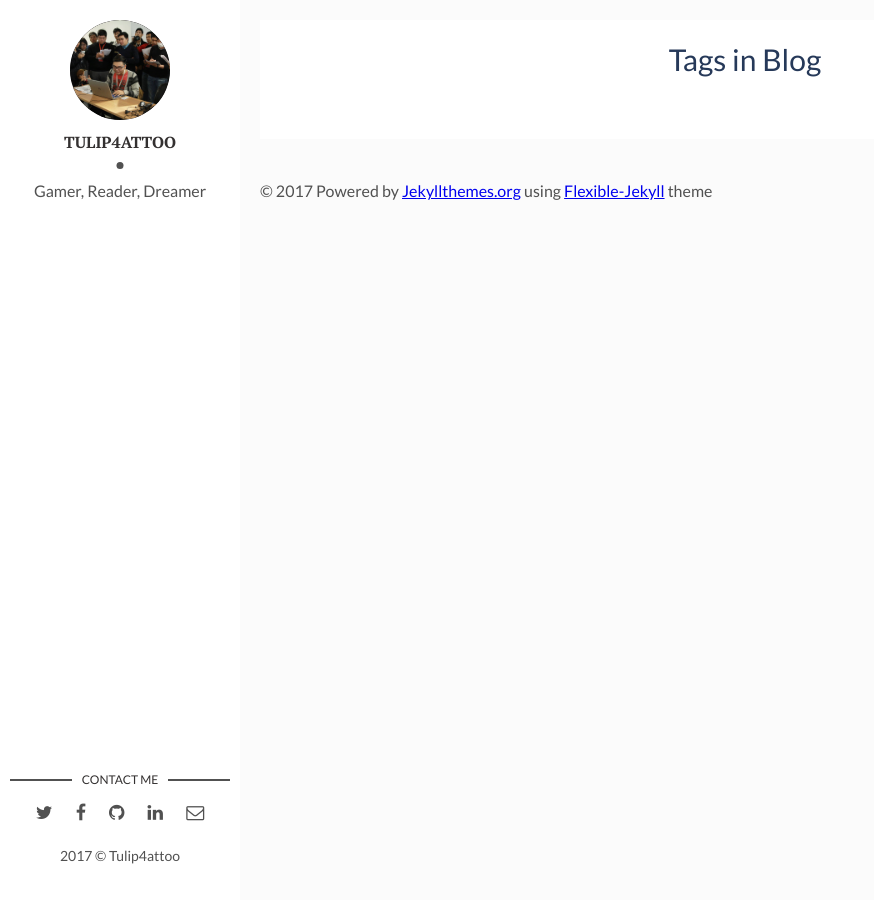
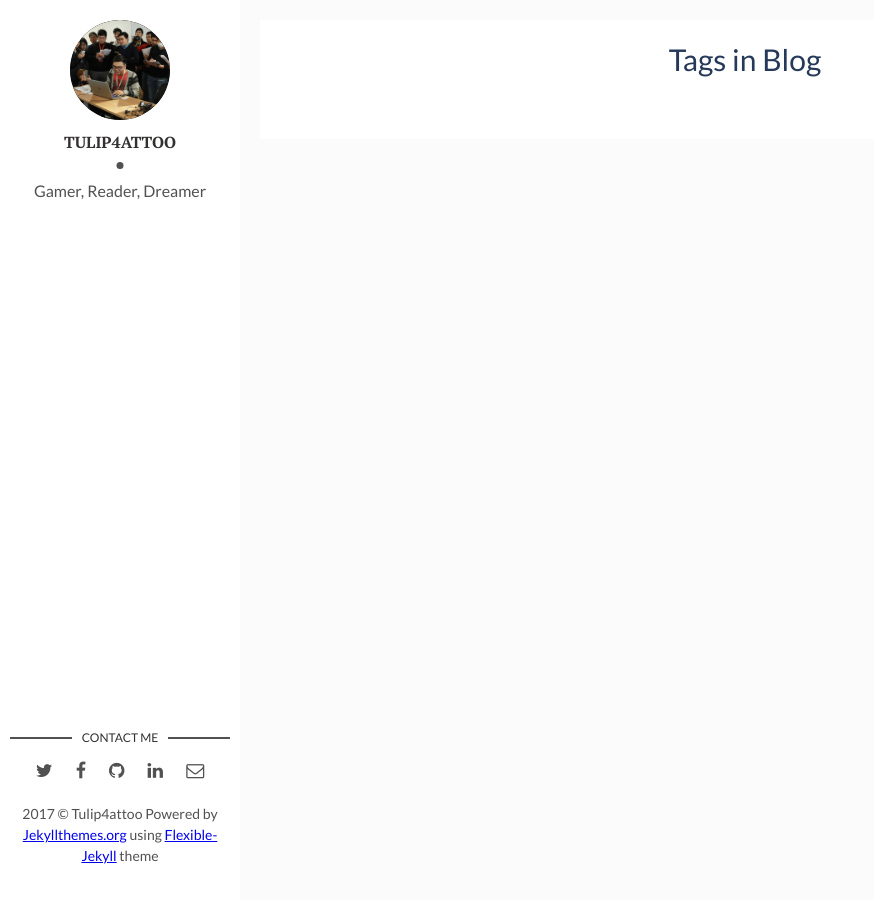
Before and after one commit to Tulip4attoo/Tulip4attoo.github.io, a Jekyll site: the page built from tags.html, in a window 1280 px wide. Shown: the whole page, without its empty margins (0-874 px from the left). Built offline with Jekyll 4.4.1, drawn with Linux system fonts in a browser that asks for light colours.

Commit message:
xoa footer

```diff
--- a/_layouts/main.html
+++ b/_layouts/main.html
@@ -44,12 +44,10 @@ layout: default
       </ul>
     </section> <!-- End Section Contact -->
     <div class="copyright">
-      <p>{{site.time | date: '%Y'}} &copy; {{site.author}}</p>
+      <p>{{site.time | date: '%Y'}} &copy; {{site.author}} Powered by <a href="http://jekyllthemes.org/">Jekyllthemes.org</a> using <a href="https://github.com/artemsheludko/flexible-jekyll">Flexible-Jekyll</a> theme</p>
     </div>
   </footer> <!-- End Footer -->
 </aside> <!-- End Sidebar -->
 <div class="content-box clearfix">
   {{ content }}
-
-  {% include footer.html %}
 </div>
```
